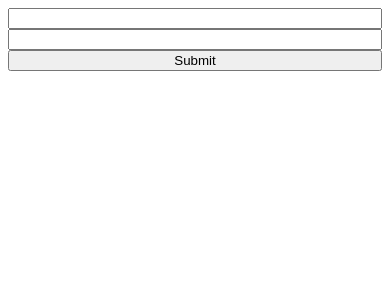
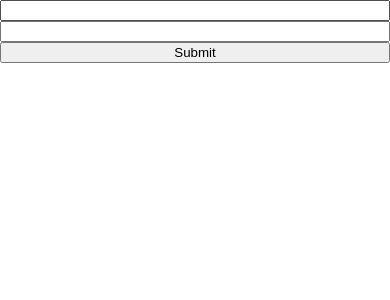
Before and after one commit to leosoaivan/teachable-ui, a React (Create React App) app: page / in a window 390 px wide. Shown: the top 300 px of the page. Built offline with nearby package versions, Linux system fonts and the light colour scheme.

Commit message:
Add basic global styling, media queries, and theme

```diff
--- a/src/App.js
+++ b/src/App.js
@@ -1,5 +1,7 @@
 import React, { useContext } from 'react';
-import styled from 'styled-components';
+import styled, { ThemeProvider } from 'styled-components/macro';
+import GlobalStyle from './styling/global';
+import theme from './styling/theme';
 import { AuthContext } from './contexts/AuthContext';
 import UnauthenticatedApp from './components/UnauthenticatedApp';
 
@@ -21,6 +23,8 @@ const App = () => {
   }
 
   return (
+    <ThemeProvider theme={theme}>
+      <GlobalStyle />
       <Root>
         { auth.data ? (
           'Hello'
@@ -28,6 +32,7 @@ const App = () => {
           <UnauthenticatedApp />
         )}
       </Root>
+    </ThemeProvider>
   );
 };
 
--- a/src/components/AuthForm/Login.js
+++ b/src/components/AuthForm/Login.js
@@ -1,17 +1,22 @@
 import React, { useContext } from 'react';
-import styled from 'styled-components';
+import styled from 'styled-components/macro';
 import {
   Formik,
   Form,
   Field,
   ErrorMessage,
 } from 'formik';
+import media from '../../styling/media';
 import { AuthContext } from '../../contexts/AuthContext';
 
 const LoginForm = styled(Form)`
   display: flex;
   flex-direction: column;
-  width: 100%;
+  width: 50%;
+
+  ${media.phone`
+    width: 100%;
+  `}
 `;
 
 const Login = () => {
--- /dev/null
+++ b/src/styling/global.js
@@ -0,0 +1,8 @@
+import { createGlobalStyle } from 'styled-components/macro';
+import reset from 'styled-reset';
+
+const GlobalStyle = createGlobalStyle`
+  ${reset}
+`;
+
+export default GlobalStyle;
--- /dev/null
+++ b/src/styling/media.js
@@ -0,0 +1,27 @@
+import { css } from 'styled-components/macro';
+
+const breakpoints = {
+  sm: 576,
+  md: 768,
+  lg: 992,
+};
+
+const sizes = {
+  phone: breakpoints.sm - 1,
+  tablet: breakpoints.md - 1,
+  desktop: breakpoints.lg - 1,
+};
+
+const mediaQueryString = (device) => `(max-width: ${sizes[device] / 16}em)`;
+
+// Iterate through the sizes and create a media template
+const media = Object.keys(sizes).reduce((acc, deviceType) => {
+  acc[deviceType] = (...styling) => css`
+    @media ${mediaQueryString(deviceType)} {
+      ${css(...styling)}
+    }
+  `;
+  return acc;
+}, {});
+
+export default media;
--- /dev/null
+++ b/src/styling/theme.js
@@ -0,0 +1,10 @@
+const theme = {
+  colors: {
+    powderWhite: "#FFFDF9",
+    persianGreen: "#06B49A",
+    lightBlue: "#AFDBD2",
+    onyx: "#36313D"
+  },
+};
+
+export default theme;
```
Also changed, not shown: package.json (+14 -11 lines), 1 other file (tests, documents, lock files or other folders). Lines whose indentation alone changed are shown as unchanged.
